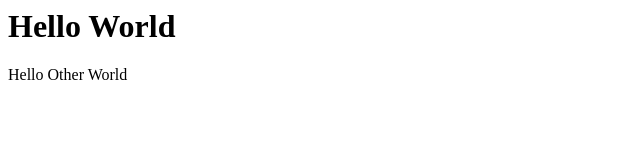
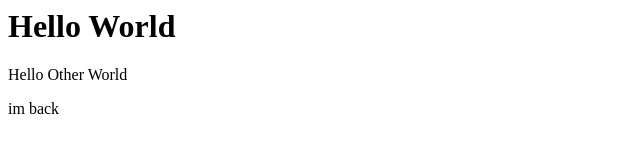
Before and after one commit to codenamekorey/deployment, a website: page index.html in a window 1280 px wide. Shown: the full height of the page, 0-640 px from the left. Drawn offline with Linux system fonts and the light colour scheme.

Commit message:
gee willkers

```diff
--- a/index.html
+++ b/index.html
@@ -1,2 +1,3 @@
 <h1>Hello World</h1>
 <p>Hello Other World</p>
+<p>im back</p>
```
